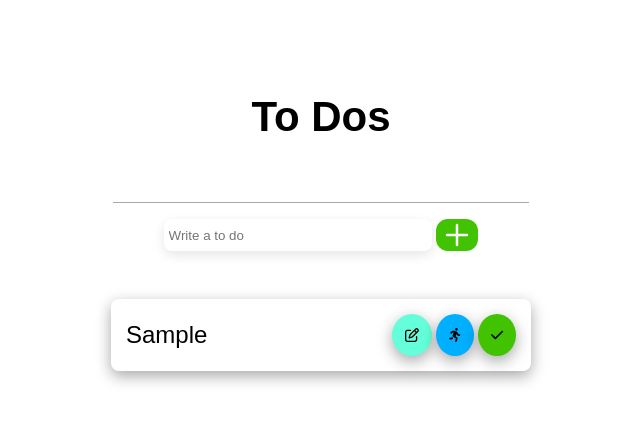
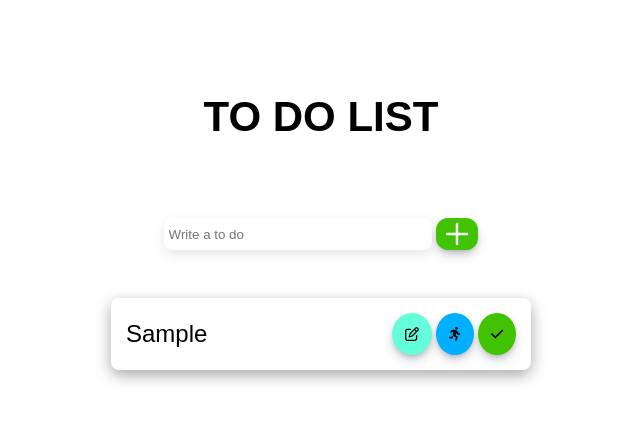
Before and after one commit to kubby159/todolistWithReact-lastest-, a React (Create React App) app: page / in a window 1280 px wide. Both pictures are taken after typing "Sample" into the empty fields and a click on the button 776 px from the left and 235 px from the top of the page. Shown: the top 422 px of the page, without its empty margins (319-959 px from the left). Built offline with nearby package versions, Linux system fonts and the light colour scheme.

Commit message:
[React] styling revised

```diff
--- a/src/components/CreateToDo.tsx
+++ b/src/components/CreateToDo.tsx
@@ -31,6 +31,8 @@ const ToDoAddBtn = styled.button`
   background-color: #41c301;
   color: #fff;
   cursor: pointer;
+  box-shadow: rgba(50, 50, 93, 0.25) 0px 6px 12px -2px,
+    rgba(0, 0, 0, 0.3) 0px 3px 7px -3px;
 `;
 
 interface IForm {
--- a/src/components/ToDo.tsx
+++ b/src/components/ToDo.tsx
@@ -31,7 +31,9 @@ const ToDoBtn = styled.button`
   padding: 12px;
   margin-left: 4px;
   font-size: 14px;
-  box-shadow: rgba(0, 0, 0, 0.35) 0px 5px 15px;
+  box-shadow: rgba(50, 50, 93, 0.25) 0px 6px 12px -2px,
+    rgba(0, 0, 0, 0.3) 0px 3px 7px -3px;
+  cursor: pointer;
 `;
 
 const TodoToDo = styled(ToDoBtn)`
--- a/src/components/ToDoList.tsx
+++ b/src/components/ToDoList.tsx
@@ -19,7 +19,6 @@ const ToDoHead = styled.span`
   font-size: 42px;
   font-weight: 700;
   text-align: center;
-  border-bottom: 1px solid darkgray;
 `;
 
 const ToDoUl = styled.ul`
@@ -35,7 +34,7 @@ function ToDoList() {
 
   return (
     <ToDoContainer>
-      <ToDoHead>To Dos</ToDoHead>
+      <ToDoHead>TO DO LIST</ToDoHead>
       <CreateToDo />
       <ToDoUl>
         {toDos.map((toDo) => (
```
